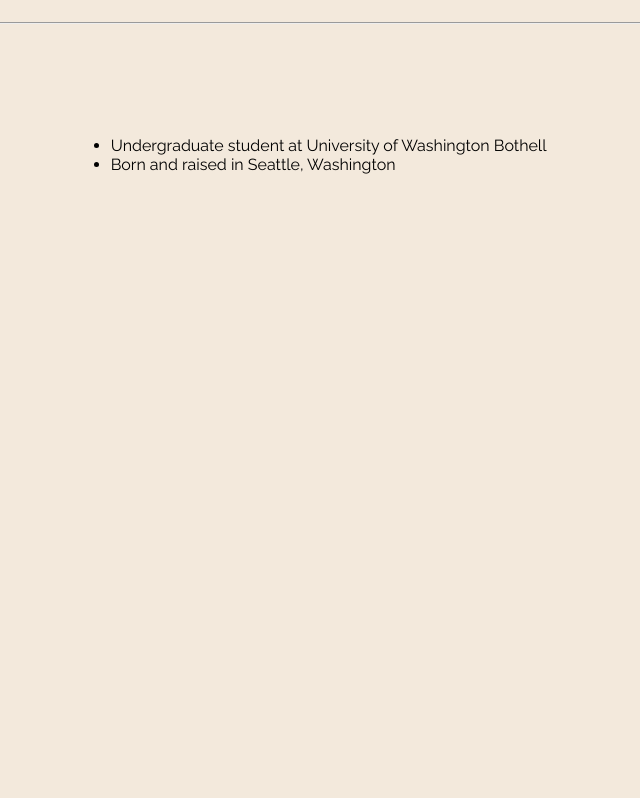
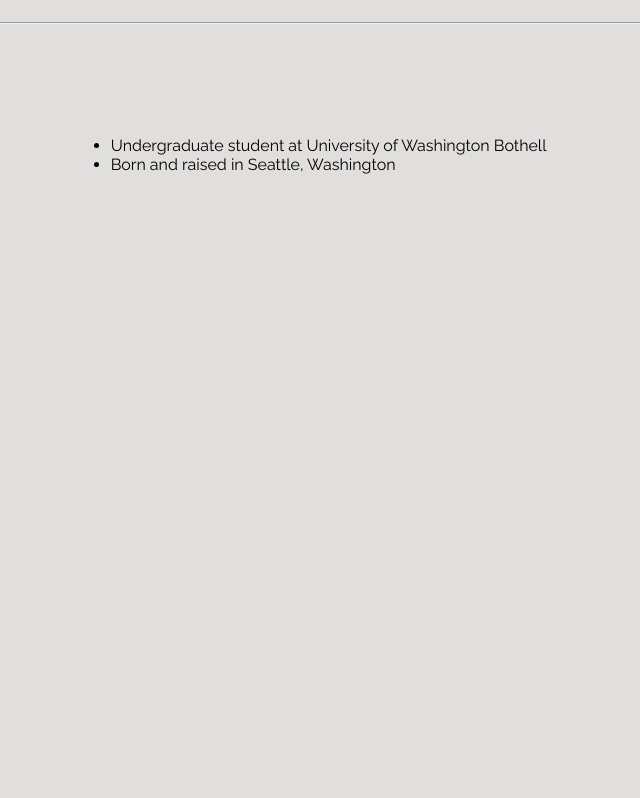
Before and after one commit to oliverwebp/oliverpng, a React (Create React App) app: page / in a window 1280 px wide. Shown: the part 711-1509 px from the top of the page, without its empty margins (260-900 px from the left). Built offline with nearby package versions, Linux system fonts and the light colour scheme.

Commit message:
bg color

```diff
--- a/src/Body.css
+++ b/src/Body.css
@@ -1,6 +1,6 @@
 .Body {
     min-height: 200vh;
-    background-color: #F3E9DC;
+    background-color: #e1dfdd;
     justify-content: center;
 
 
--- a/src/Footer.css
+++ b/src/Footer.css
@@ -1,7 +1,6 @@
 .MainFooter {
     background-color: #636a73;
-    min-height: 10vh;
-    max-height: 12vh;
+    min-height: 9vh;
     color: black;
     box-shadow: 0px 0px 8px 2px black;
     text-align: center;
```
